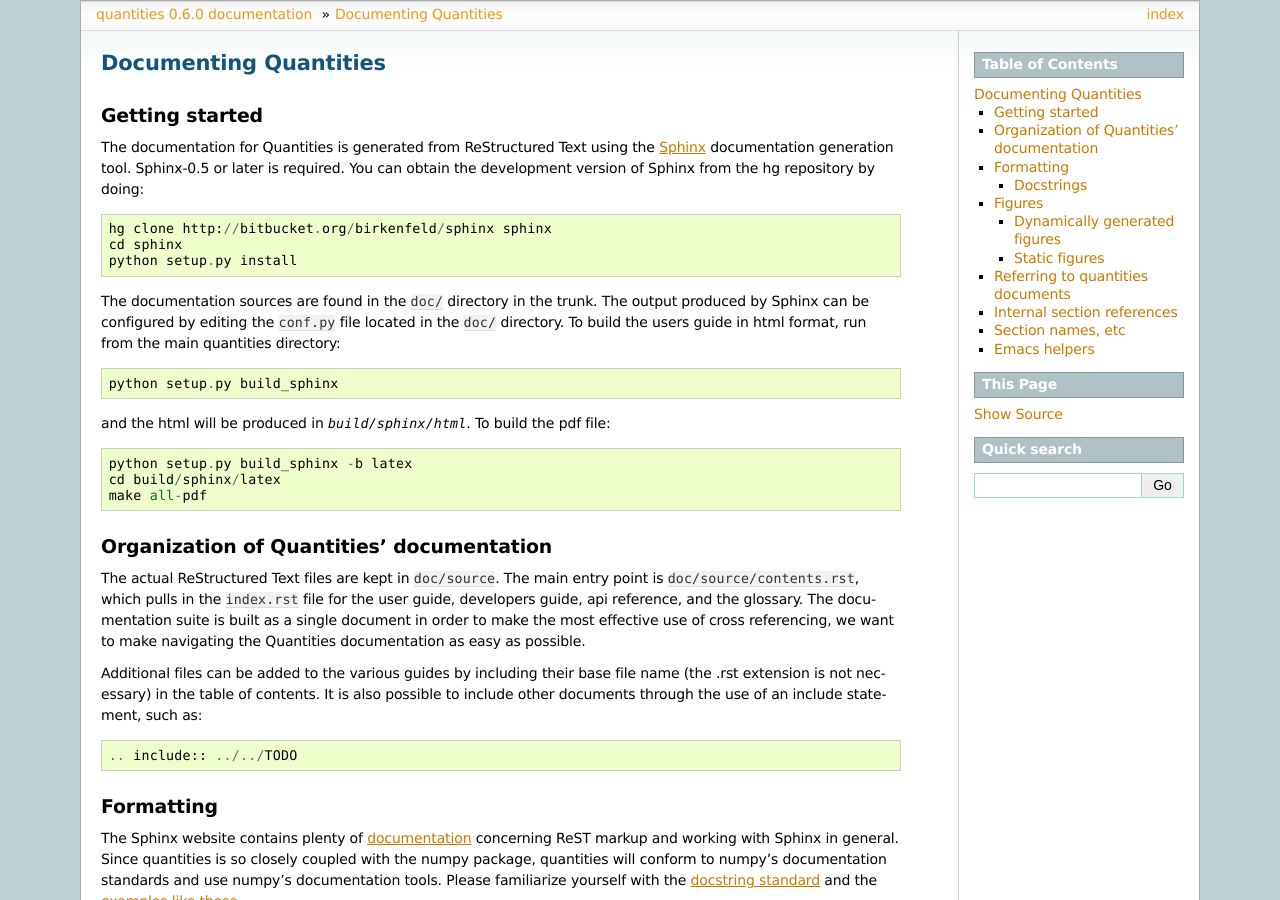
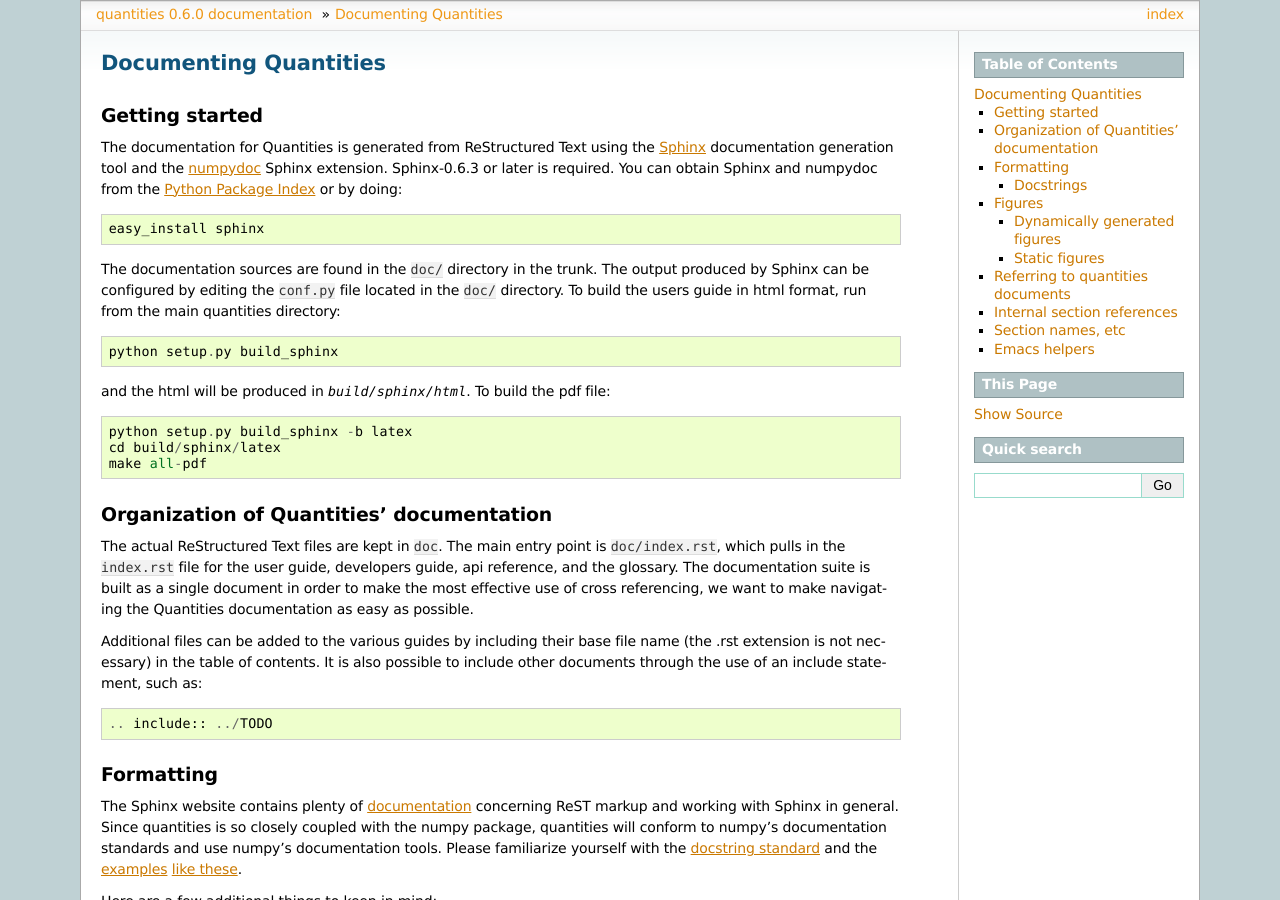
Before and after one commit to python-quantities/python-quantities, a Sphinx documentation site: the page built from doc/devel/documenting.rst, in a window 1280 px wide and 900 px high. Built offline with Sphinx 7.4.7, drawn with Linux system fonts in a browser that asks for light colours; formulas are drawn with MathJax 3; pages that are not in the unit, such as notebooks, are missing from menus; the version number is read from the project's files by our own code.

Commit message:
add a note about requiring numpydoc in the developers guide, and update the documentation to reflect the new doc organization (a minor change)

```diff
--- a/doc/devel/documenting.rst
+++ b/doc/devel/documenting.rst
@@ -8,15 +8,16 @@ Getting started
 ===============
 
 The documentation for Quantities is generated from ReStructured Text
-using the Sphinx_ documentation generation tool. Sphinx-0.5 or later
-is required. You can obtain the development version of Sphinx from the hg
-repository by doing::
+using the Sphinx_ documentation generation tool and the numpydoc_
+Sphinx extension. Sphinx-0.6.3 or later is required. You can obtain
+Sphinx and numpydoc from the `Python Package Index`_ or
+by doing::
 
-  hg clone http://bitbucket.org/birkenfeld/sphinx sphinx
-  cd sphinx
-  python setup.py install
+  easy_install sphinx
 
 .. _Sphinx: http://sphinx.pocoo.org/
+.. _numpydoc: http://pypi.python.org/pypi/numpydoc
+.. _`Python Package Index`: http://pypi.python.org/pypi
 
 The documentation sources are found in the :file:`doc/` directory in the trunk.
 The output produced by Sphinx can be configured by editing the :file:`conf.py`
@@ -35,8 +36,8 @@ and the html will be produced in `build/sphinx/html`. To build the pdf file::
 Organization of Quantities' documentation
 ==========================================
 
-The actual ReStructured Text files are kept in :file:`doc/source`. The main
-entry point is :file:`doc/source/contents.rst`, which pulls in the
+The actual ReStructured Text files are kept in :file:`doc`. The main
+entry point is :file:`doc/index.rst`, which pulls in the
 :file:`index.rst` file for the user guide, developers guide, api reference,
 and the glossary. The documentation suite is built as a single document in
 order to make the most effective use of cross referencing, we want to make
@@ -47,7 +48,7 @@ file name (the .rst extension is not necessary) in the table of contents.
 It is also possible to include other documents through the use of an include
 statement, such as::
 
-  .. include:: ../../TODO
+  .. include:: ../TODO
 
 .. _formatting-quantities-docs:
 
--- a/setup.py
+++ b/setup.py
@@ -18,7 +18,10 @@ from __future__ import with_statement
 import os
 import sys
 
-if 'develop' in sys.argv or 'nosetests' in sys.argv:
+if (
+    'develop' in sys.argv or 'nosetests' in sys.argv
+    or 'build_sphinx' in sys.argv
+):
     from setuptools import setup
 else:
     from distutils.core import setup
```
